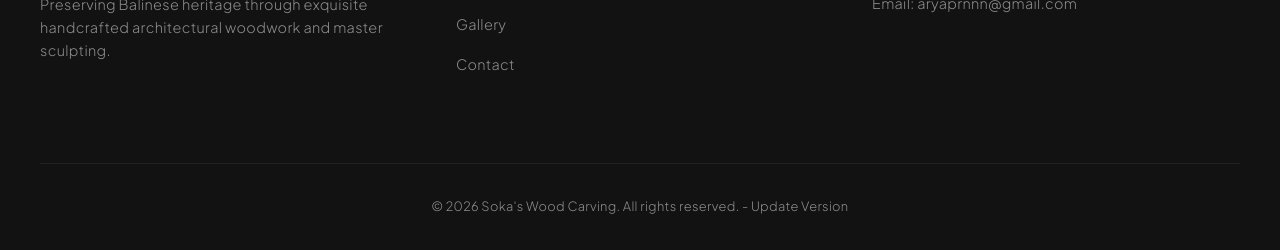
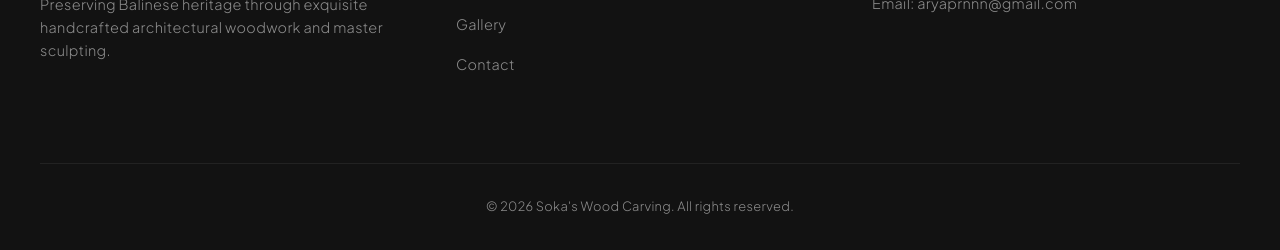
Before and after one commit to aryaprnnn/Soka-s-Wood-Carving, a plain HTML site: page index.html in a window 1280 px wide. Shown: the part 4279-4529 px from the top of the page. Drawn offline with nearby package versions, Linux system fonts and the light colour scheme; a web font is replaced by a local one.

Commit message:
Update: Added latest modifications to meet project requirements

```diff
--- a/footer.html
+++ b/footer.html
@@ -26,6 +26,6 @@
     </div>
 
     <div class="footer-bottom">
-        <p>&copy; 2026 Soka's Wood Carving. All rights reserved. - Update  Version</p>
+        <p>&copy; 2026 Soka's Wood Carving. All rights reserved.</p>
     </div>
 </footer>
```
